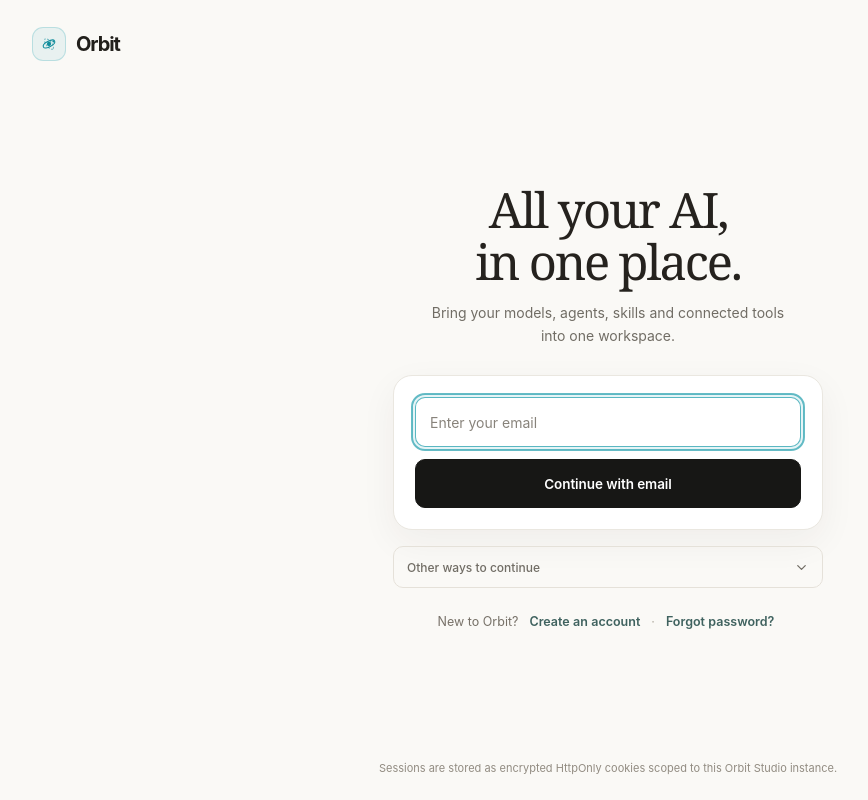
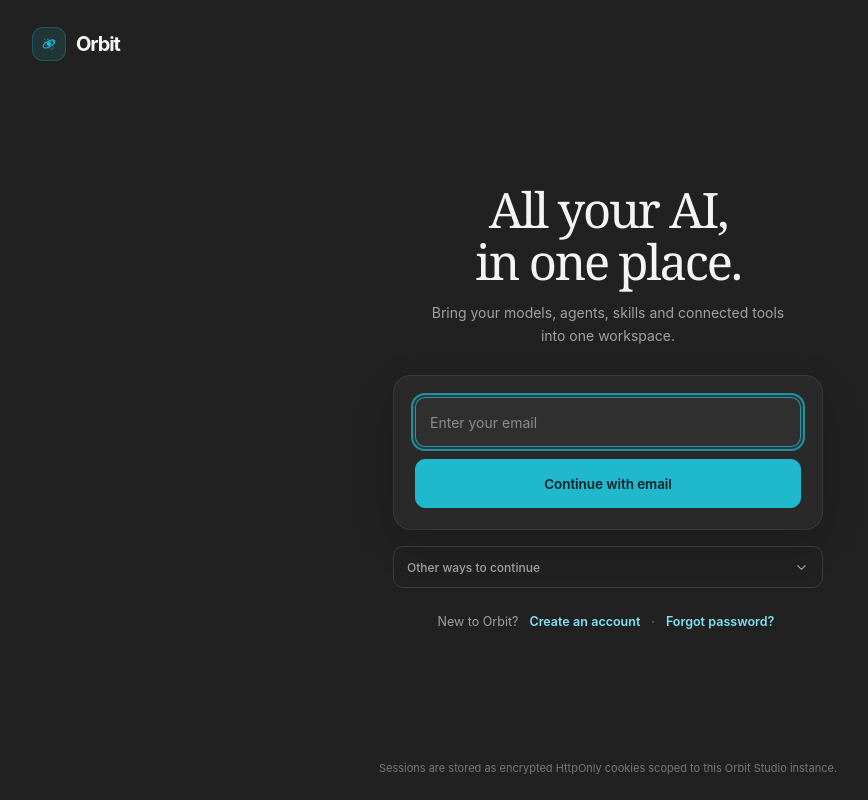
Before and after one commit to shikhar-jadav/orbit-frontend, a React (Vite) app: page / in a window 1280 px wide. Shown: the whole page, without its empty margins (32-900 px from the left). Built offline with nearby package versions, Linux system fonts and the light colour scheme.

Commit message:
Match Orbit authentication styling to the dark charcoal and cyan workspace

```diff
--- a/src/components/AuthExperience.css
+++ b/src/components/AuthExperience.css
@@ -482,3 +482,190 @@
     transition-duration: 0.01ms !important;
   }
 }
+
+/* Final Orbit palette override: keep authentication visually consistent with the chat workspace. */
+#root .auth-page {
+  --auth-bg: #212121;
+  --auth-card: #292929;
+  --auth-field: #2f2f2f;
+  --auth-line: rgba(255, 255, 255, 0.12);
+  --auth-text: #f4f4f4;
+  --auth-muted: #a1a1a1;
+  --auth-accent: #20b8cd;
+  color: #f4f4f4;
+  background: #212121;
+}
+#root .auth-page .auth-split,
+#root .auth-page .auth-split.auth-split--centered,
+#root .auth-page .auth-main-col,
+#root .auth-page .auth-split--centered .auth-main-col {
+  background: #212121;
+}
+#root .auth-page .auth-brand { color: #f4f4f4; }
+#root .auth-page .auth-brand-mark {
+  color: #20b8cd;
+  border-color: rgba(32, 184, 205, 0.28);
+  background: rgba(32, 184, 205, 0.12);
+}
+#root .auth-page .auth-title { color: #f4f4f4; }
+#root .auth-page .auth-subtitle { color: #a1a1a1; }
+#root .auth-page .auth-form {
+  border-color: rgba(255, 255, 255, 0.075);
+  border-radius: 18px;
+  background: #292929;
+  box-shadow: 0 14px 42px rgba(0, 0, 0, 0.14);
+}
+#root .auth-page .auth-label { color: #dedede; }
+#root .auth-page .auth-input {
+  color: #f4f4f4;
+  border-color: rgba(255, 255, 255, 0.12);
+  background: #2f2f2f;
+}
+#root .auth-page .auth-input::placeholder { color: #8d8d8d; }
+#root .auth-page .auth-input:hover:not(:disabled) {
+  border-color: rgba(255, 255, 255, 0.22);
+}
+#root .auth-page .auth-input:focus {
+  border-color: rgba(32, 184, 205, 0.75);
+  box-shadow: 0 0 0 3px rgba(32, 184, 205, 0.14);
+}
+#root .auth-page .auth-eye-btn { color: #a1a1a1; }
+#root .auth-page .auth-eye-btn:hover { color: #f4f4f4; background: #353535; }
+#root .auth-page .auth-primary-btn {
+  color: #062126;
+  border-color: #20b8cd;
+  background: #20b8cd;
+  box-shadow: none;
+}
+#root .auth-page .auth-primary-btn:hover:not(:disabled) {
+  color: #062126;
+  background: #36c6d8;
+  border-color: #36c6d8;
+  box-shadow: none;
+}
+#root .auth-page .auth-primary-btn:disabled { opacity: 0.58; }
+#root .auth-page .auth-secondary-btn {
+  color: #e5e5e5;
+  border-color: rgba(255, 255, 255, 0.12);
+  background: #303030;
+}
+#root .auth-page .auth-secondary-btn:hover:not(:disabled) {
+  border-color: rgba(255, 255, 255, 0.2);
+  background: #383838;
+}
+#root .auth-page .auth-link-btn { color: #7ee3f2; }
+#root .auth-page .auth-link-btn:hover:not(:disabled) { color: #a5eef7; }
+#root .auth-page .auth-footer-nav { color: #a1a1a1; }
+#root .auth-page .auth-footer-separator { color: #777777; }
+#root .auth-page .auth-checkbox-label { color: #a1a1a1; }
+#root .auth-page .auth-checkbox-label input[type='checkbox'] { accent-color: #20b8cd; }
+#root .auth-page .auth-recent-heading { color: #a1a1a1; }
+#root .auth-page .auth-recent-row {
+  border-color: rgba(255, 255, 255, 0.09);
+  background: #292929;
+}
+#root .auth-page .auth-recent-row:hover {
+  border-color: rgba(255, 255, 255, 0.16);
+  background: #303030;
+}
+#root .auth-page .auth-recent-name { color: #f4f4f4; }
+#root .auth-page .auth-recent-email { color: #a1a1a1; }
+#root .auth-page .auth-recent-role {
+  color: #7ee3f2;
+  background: rgba(32, 184, 205, 0.1);
+  border-color: rgba(32, 184, 205, 0.22);
+}
+#root .auth-page .auth-recent-remove {
+  color: #a1a1a1;
+  border-left-color: rgba(255, 255, 255, 0.08);
+}
+#root .auth-page .auth-email-chip {
+  color: #dedede;
+  border-color: rgba(255, 255, 255, 0.1);
+  background: #303030;
+}
+#root .auth-page .auth-email-chip-edit {
+  color: #7ee3f2;
+  background: rgba(32, 184, 205, 0.12);
+}
+#root .auth-page .auth-divider { color: #a1a1a1; }
+#root .auth-page .auth-divider::before,
+#root .auth-page .auth-divider::after { background: rgba(255, 255, 255, 0.1); }
+#root .auth-page .auth-alert--info {
+  color: #a5eef7;
+  border-color: rgba(32, 184, 205, 0.2);
+  background: rgba(32, 184, 205, 0.1);
+}
+#root .auth-page .auth-alert--error {
+  color: #ffaaaa;
+  border-color: rgba(244, 63, 94, 0.24);
+  background: rgba(244, 63, 94, 0.1);
+}
+#root .auth-page .auth-options-toggle {
+  color: #a1a1a1;
+  border-color: rgba(255, 255, 255, 0.12);
+  background: transparent;
+}
+#root .auth-page .auth-options-toggle:hover {
+  color: #f4f4f4;
+  border-color: rgba(255, 255, 255, 0.2);
+  background: rgba(255, 255, 255, 0.04);
+}
+#root .auth-page .auth-options-panel {
+  border-color: rgba(255, 255, 255, 0.1);
+  background: #292929;
+  box-shadow: 0 8px 24px rgba(0, 0, 0, 0.18);
+}
+#root .auth-page .auth-option-item { color: #e5e5e5; }
+#root .auth-page .auth-option-item:hover:not(:disabled) { background: #353535; }
+#root .auth-page .auth-option-title { color: #e5e5e5; }
+#root .auth-page .auth-option-desc { color: #a1a1a1; }
+#root .auth-page .auth-option-icon {
+  color: #20b8cd;
+  background: rgba(32, 184, 205, 0.1);
+  border-color: rgba(32, 184, 205, 0.2);
+}
+#root .auth-page .auth-otp-box,
+#root .auth-page .auth-recovery-seg,
+#root .auth-page .auth-recovery-prefix {
+  color: #f4f4f4;
+  border-color: rgba(255, 255, 255, 0.12);
+  background: #2f2f2f;
+}
+#root .auth-page .auth-otp-box:focus,
+#root .auth-page .auth-recovery-seg:focus {
+  border-color: rgba(32, 184, 205, 0.75);
+  box-shadow: 0 0 0 3px rgba(32, 184, 205, 0.14);
+}
+#root .auth-page .auth-mode-switch {
+  border-color: rgba(255, 255, 255, 0.09);
+  background: rgba(255, 255, 255, 0.035);
+}
+#root .auth-page .auth-mode-btn { color: #a1a1a1; }
+#root .auth-page .auth-mode-btn.active { color: #f4f4f4; background: #353535; }
+#root .auth-page .auth-avatar-row,
+#root .auth-page .auth-codes-frame,
+#root .auth-page .auth-logout-card {
+  border-color: rgba(255, 255, 255, 0.09);
+  background: #292929;
+}
+#root .auth-page .auth-avatar-caption,
+#root .auth-page .auth-strength-label,
+#root .auth-page .auth-field-hint,
+#root .auth-page .auth-logout-account-email { color: #a1a1a1; }
+#root .auth-page .auth-code-pill {
+  color: #e5e5e5;
+  border-color: rgba(255, 255, 255, 0.08);
+  background: #171717;
+}
+#root .auth-page .auth-logout-avatar {
+  color: #20b8cd;
+  border-color: rgba(32, 184, 205, 0.2);
+  background: rgba(32, 184, 205, 0.12);
+}
+#root .auth-page .auth-logout-account-name { color: #f4f4f4; }
+#root .auth-page .auth-bottom-note { color: #777777; }
+#root .auth-page button:focus-visible,
+#root .auth-page input:focus-visible {
+  outline-color: rgba(32, 184, 205, 0.7);
+}
```
